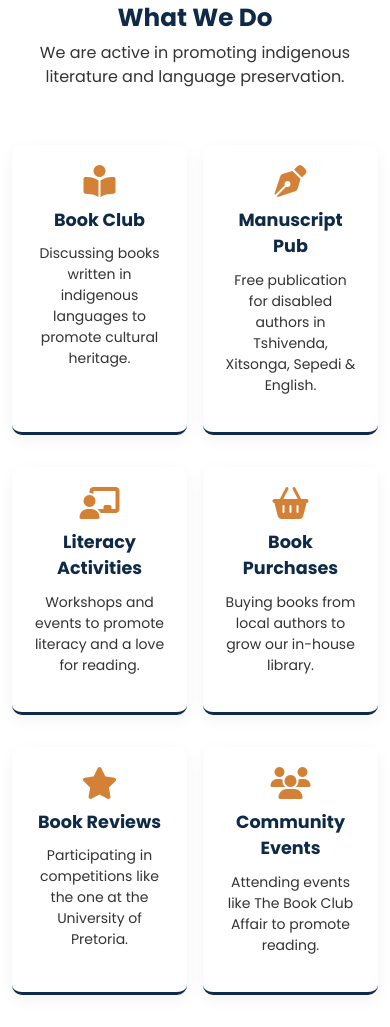
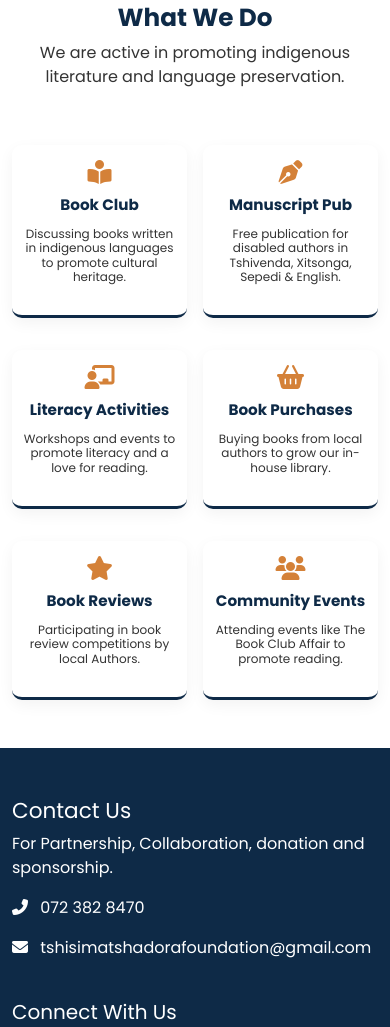
Before and after one commit to vhonanikevin9/TSHISIMA, a plain HTML site: page index.html in a window 390 px wide. Shown: the part 2027-3054 px from the top of the page. Drawn offline with nearby package versions, Linux system fonts and the light colour scheme.

Commit message:
Update index.html

```diff
--- a/index.html
+++ b/index.html
@@ -27,14 +27,13 @@
         .navbar {
             background-color: #fff;
             box-shadow: 0 2px 10px rgba(0,0,0,0.1);
-            /* Important for mobile: stays fixed */
             top: 0;
             left: 0;
             right: 0;
             z-index: 1030;
         }
         .navbar-brand img {
-            max-height: 70px; /* Adjust logo size */
+            max-height: 70px;
         }
         .nav-link {
             color: var(--primary-blue);
@@ -55,20 +54,19 @@
             color: white;
             background-color: var(--primary-blue);
             overflow: hidden;
-            padding-top: 80px; /* Add padding to clear the fixed navbar */
+            padding-top: 80px;
         }
 
-        /* The Background Image Faded */
         .hero-bg {
             position: absolute;
             top: 0;
             left: 0;
             width: 100%;
             height: 100%;
-            background-image: url('TSHISIMA TSHA DORA_.png'); /* Using your file */
+            background-image: url('TSHISIMA TSHA DORA_.png');
             background-size: cover;
             background-position: center;
-            opacity: 0.2; /* Faded effect */
+            opacity: 0.2;
             z-index: 1;
         }
 
@@ -137,7 +135,7 @@
             overflow: hidden;
             border: 5px solid var(--accent-gold);
             box-shadow: 0 15px 35px rgba(0,0,0,0.2);
-            animation: float 6s ease-in-out infinite; /* Floating Animation */
+            animation: float 6s ease-in-out infinite;
         }
 
         .circle-container img {
@@ -146,19 +144,17 @@
             object-fit: cover;
         }
 
-        /* Floating Keyframes */
         @keyframes float {
             0% { transform: translatey(0px); }
             50% { transform: translatey(-20px); }
             100% { transform: translatey(0px); }
         }
 
-        /* Stagger animation for the second image */
         .delay-anim {
             animation-delay: 1s;
         }
 
-        /* --- Activities Grid (Mobile Optimized) --- */
+        /* --- Activities Grid --- */
         .activity-card {
             background: #fff;
             padding: 20px;
@@ -167,6 +163,10 @@
             height: 100%;
             text-align: center;
             border-bottom: 3px solid var(--primary-blue);
+            display: flex;
+            flex-direction: column;
+            justify-content: center;
+            align-items: center;
         }
         .activity-icon {
             color: var(--accent-gold);
@@ -179,17 +179,11 @@
             margin-bottom: 10px;
             font-size: 1.1rem;
         }
-        /* Mobile Grid Fix: Ensure col-6 is used specifically on smaller screens */
+
+        /* Ensure columns have padding for grid spacing */
         .activity-row .col-6 {
-             padding: 8px; /* Slightly tighter grid on mobile */
+             padding: 8px;
         }
-        /* This rule ensures the activity grid uses 2 columns (50% width) on *all* small devices */
-        @media (max-width: 767.98px) {
-            .activity-row .col-md-4 {
-                width: 50%; /* Force two cards per row */
-            }
-        }
-
 
         /* --- Floating Social Icons --- */
         .sticky-socials {
@@ -234,29 +228,37 @@
 
         /* --- Mobile Specific Overrides --- */
         @media (max-width: 768px) {
-            /* Hero adjustments */
             .hero-section {
-                height: 70vh; /* Make hero section shorter on mobile */
+                height: 70vh;
             }
             .hero-title {
                 font-size: 2rem;
             }
-
-            /* Section padding adjustment */
             .section-padding {
                 padding: 40px 0;
             }
-
-            /* Image adjustments */
             .circle-container {
                 width: 180px;
                 height: 180px;
-                margin-bottom: 20px; /* Add space between stacked images */
+                margin-bottom: 20px;
+            }
+            .card-custom {
+                padding: 20px;
             }
 
-            /* Card adjustments */
-            .card-custom {
-                padding: 20px;
+            /* Enhanced Mobile Grid Styling */
+            .activity-card {
+                padding: 15px 10px; /* Reduced padding for small screens */
+            }
+            .activity-icon {
+                font-size: 1.5rem; /* Slightly smaller icons */
+            }
+            .activity-title {
+                font-size: 0.95rem; /* Adjust title size */
+            }
+            .activity-card p.small {
+                font-size: 0.75rem; /* Smaller description text */
+                line-height: 1.2;
             }
         }
     </style>
@@ -375,7 +377,7 @@
                     <div class="activity-card">
                         <i class="fas fa-star activity-icon"></i>
                         <div class="activity-title">Book Reviews</div>
-                        <p class="small">Participating in competitions like the one at the University of Pretoria.</p>
+                        <p class="small">Participating in book review competitions by local Authors.</p>
                     </div>
                 </div>
 
@@ -426,10 +428,9 @@
     <script src="https://cdn.jsdelivr.net/npm/bootstrap@5.3.0/dist/js/bootstrap.bundle.min.js"></script>
     <script src="https://unpkg.com/aos@2.3.1/dist/aos.js"></script>
     <script>
-        // Initialize Animation on Scroll
         AOS.init({
-            duration: 1000, // Animation speed
-            once: false     // Whether animation should happen only once - while scrolling down
+            duration: 1000,
+            once: false
         });
     </script>
 </body>
```
